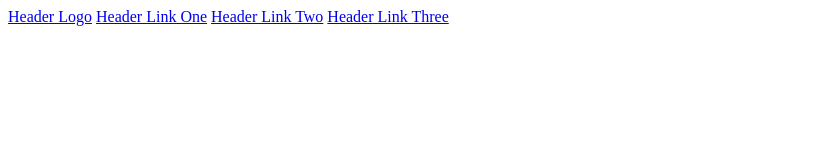
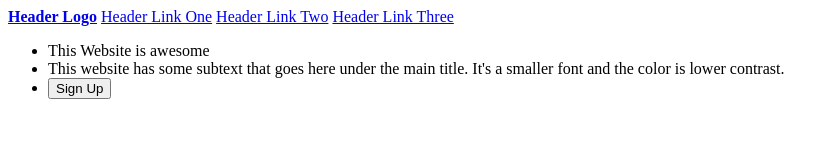
Before and after one commit to sbassham99/Landing-Page, a plain HTML site: page index.html in a window 1280 px wide. Shown: the whole page, without its empty margins (0-839 px from the left). Drawn offline with Linux system fonts and the light colour scheme.

Commit message:
added list items

```diff
--- a/index.html
+++ b/index.html
@@ -10,9 +10,23 @@
 
 <body>
     <div class="header">
-        <a href=".">Header Logo</a>
+        <a href="."><strong>Header Logo</strong></a>
         <a href=".">Header Link One</a>
         <a href=".">Header Link Two</a>
         <a href=".">Header Link Three</a>
+
+
+    <div class="image">
+        <ul>
+            <li>This Website is awesome</li>
+            <li>This website has some subtext that goes here under the main title. It's a smaller font and the color is lower contrast.</li>
+            <li><button>Sign Up</button></li>
+        </ul>
+
+
+    </div>
+
+
+
 </body>
 </html>
```
